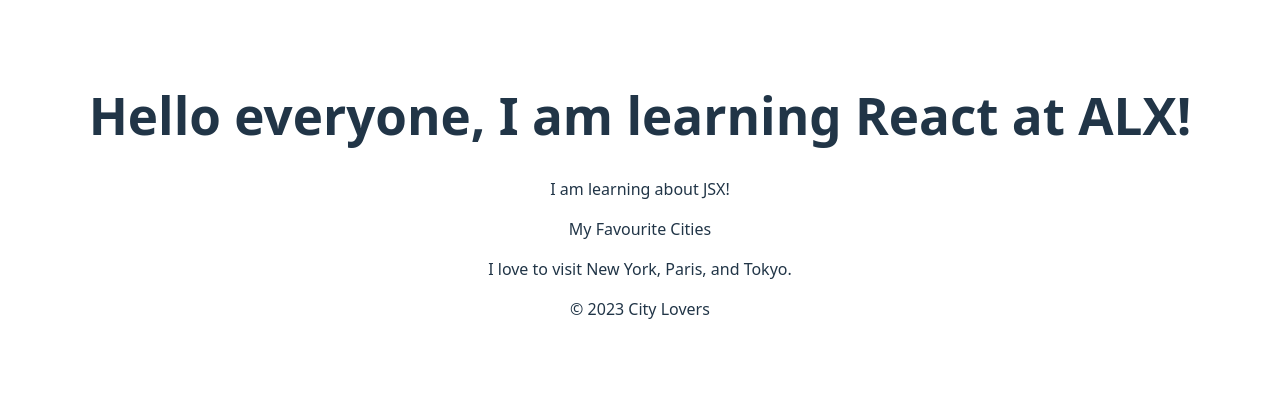
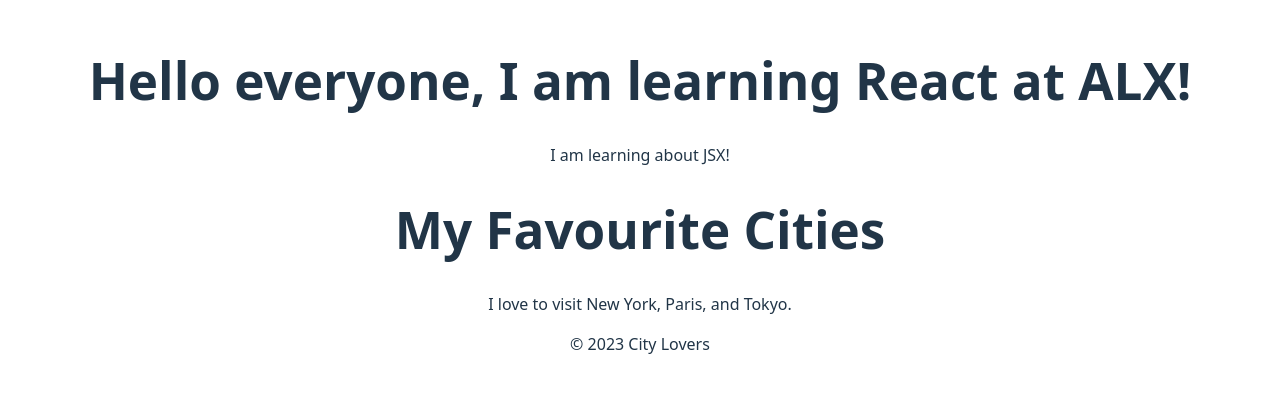
Before and after one commit to jesse-aj/alx-fe-reactjs, a React (Vite) app in the folder alx-react-app/: page / in a window 1280 px wide. Shown: the part 205-598 px from the top of the page. Built offline with nearby package versions, Linux system fonts and the light colour scheme.

Commit message:
added  a react component

```diff
--- a/alx-react-app/src/components/Header.jsx
+++ b/alx-react-app/src/components/Header.jsx
@@ -2,7 +2,7 @@ function Header ()
 {
     return(
 <header>
-    <hi>My Favourite Cities</hi>
+    <h1>My Favourite Cities</h1>
 </header>
     );
 }
```
